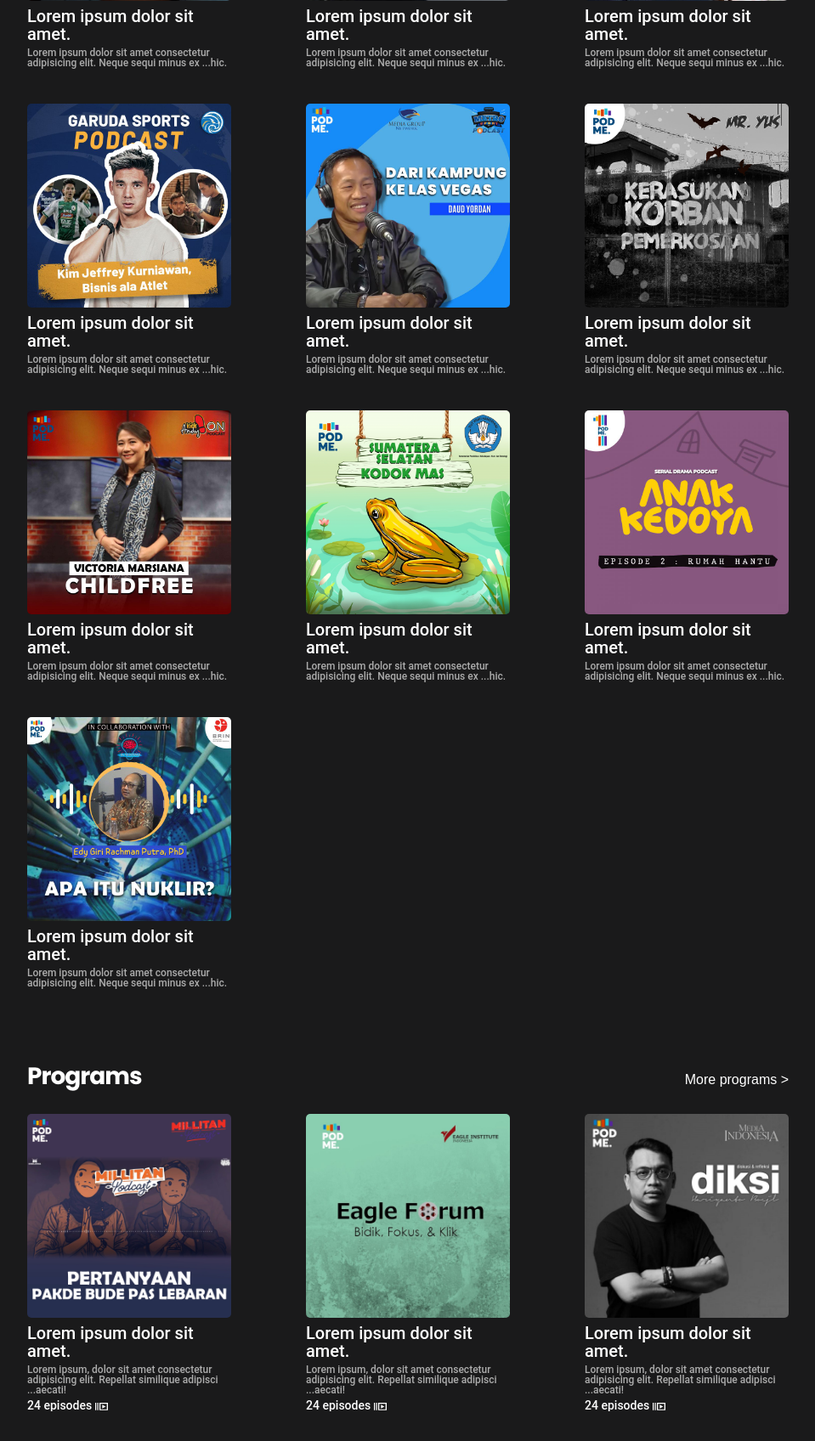
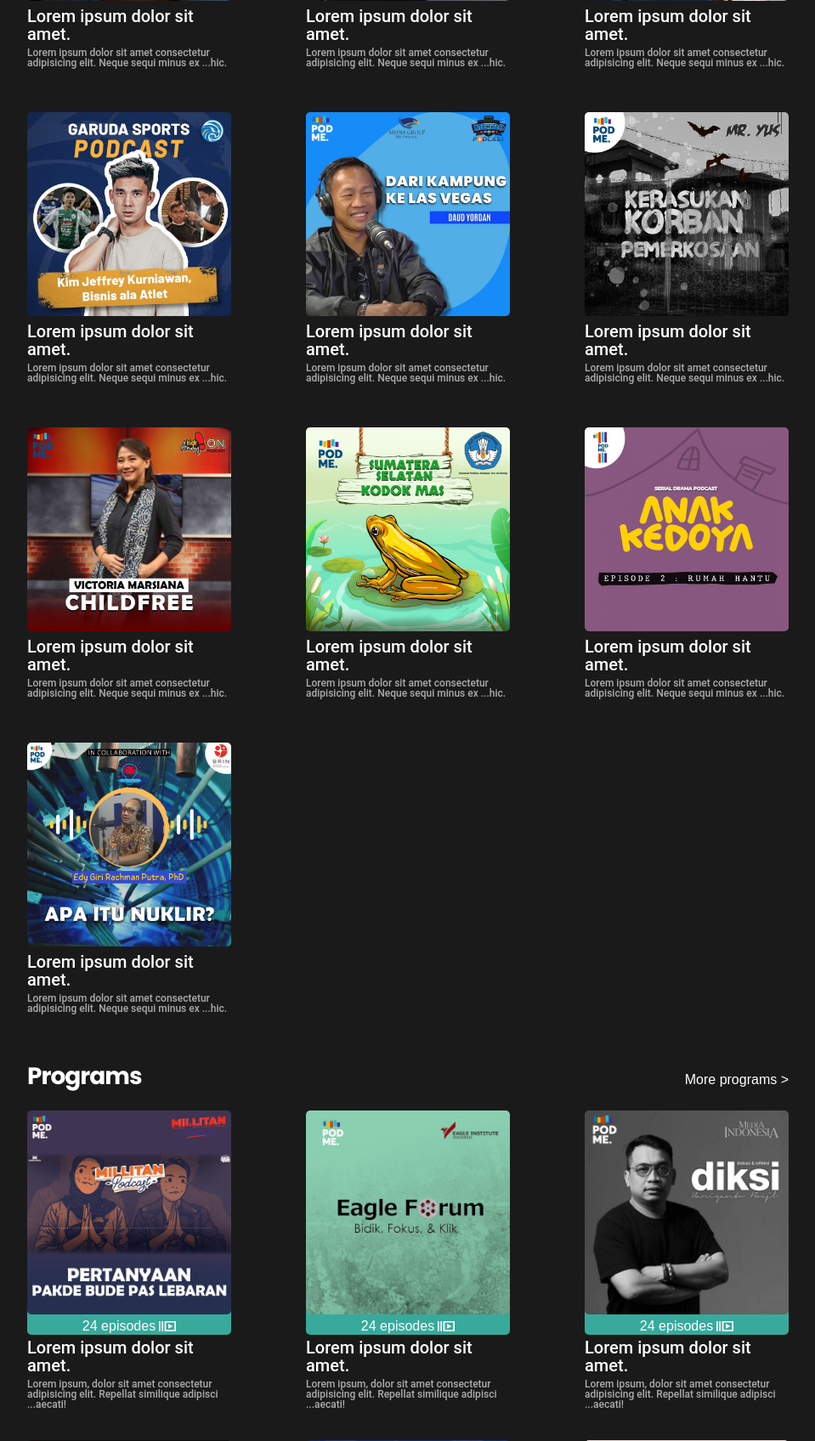
Before and after one commit to rasy00/Sounds, a Laravel app: page /sounds in a window 1280 px wide. Shown: the part 1351-3047 px from the top of the page at 85% size, without its empty margins (160-1119 px from the left). Run offline with Laravel 9, Linux system fonts and the light colour scheme; some web fonts are replaced.

Commit message:
Menyelesaikan landing page pada screen default dan media 1200px

```diff
--- a/resources/views/sub/welcome.blade.php
+++ b/resources/views/sub/welcome.blade.php
@@ -131,6 +131,13 @@
             <div class="program-item">
             <div class="cover">
                 <img src="../assets/resources/photos/tos{{$i==1?"":($i>=8?$i+1:$i-1)}}.jpeg" alt="">
+                <span class="episodes">
+                    <span>24 episodes</span>
+                    <span><svg class="icon-episode"  viewBox="0 0 15 9" xmlns="http://www.w3.org/2000/svg" fill="white">
+                    <path d="M0 0V8.82142H1.2218V0H0ZM2.4812 0V8.82142H3.703V0H2.4812ZM8.30827 6.64084V2.18058L12.3684 4.41071L8.30827 6.64084ZM6.297 1.15637H13.6654V7.66504H6.297V1.15637ZM4.96241 8.82142H15V0H4.96241V8.82142Z"
+                    class= "icon-episode" fill="white"/>
+                    </svg></span>
+                </span>
             </div>
             <div class="thumbnail-cover">
                 <button class="play">
@@ -140,10 +147,6 @@
             <div class="data">
                 <span class="judul">Lorem ipsum dolor sit amet.</span>
                 <span class="summ">Lorem ipsum, dolor sit amet consectetur adipisicing elit. Repellat similique adipisci ...aecati!</span>
-                <span class="episodes">24 episodes <svg width="15" height="9" viewBox="0 0 15 9" xmlns="http://www.w3.org/2000/svg" fill="white">
-                    <path d="M0 0V8.82142H1.2218V0H0ZM2.4812 0V8.82142H3.703V0H2.4812ZM8.30827 6.64084V2.18058L12.3684 4.41071L8.30827 6.64084ZM6.297 1.15637H13.6654V7.66504H6.297V1.15637ZM4.96241 8.82142H15V0H4.96241V8.82142Z" fill="white"/>
-                    </svg>
-                </span>
             </div>
         </div>
         </a>
```
Also changed, not shown: public/assets/css/sounds.master.css, public/assets/css/sounds.navbar.css, public/assets/css/sounds.welcome.css, public/assets/js/sounds.welcome.js.
